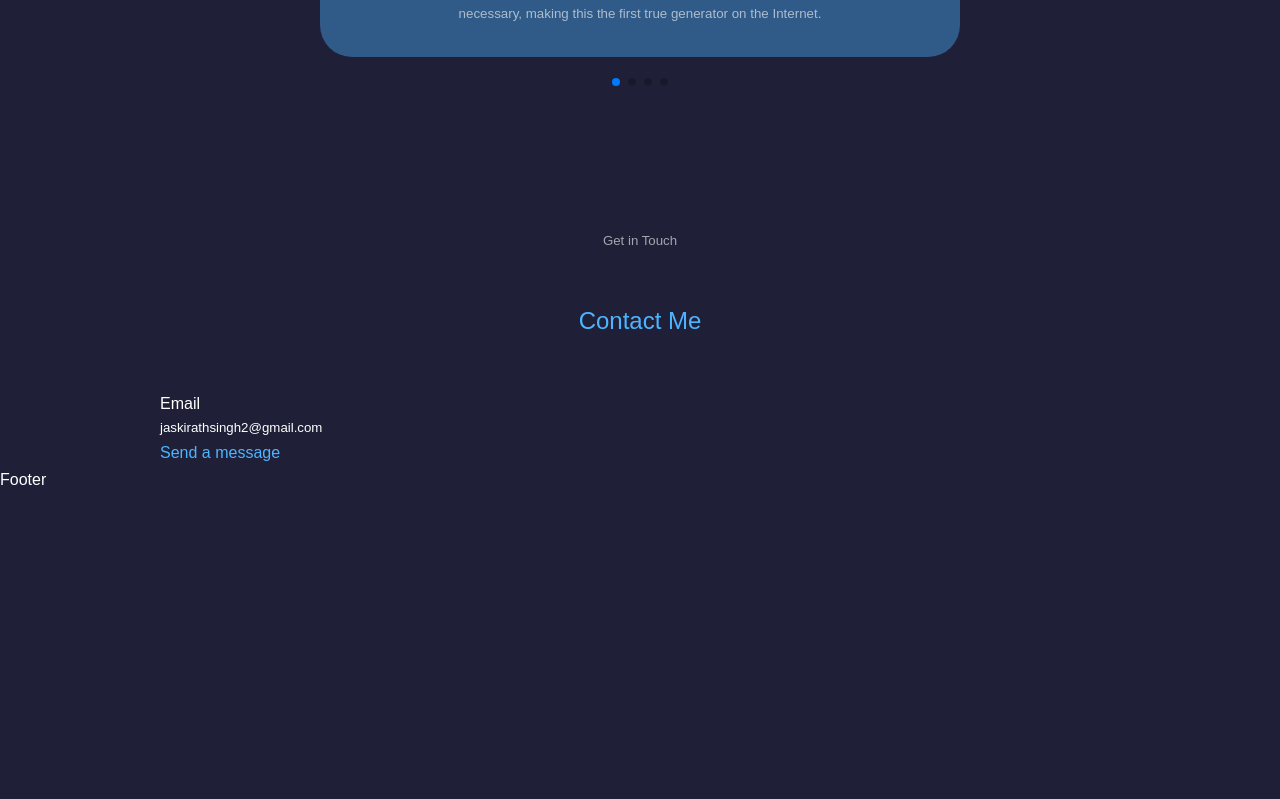
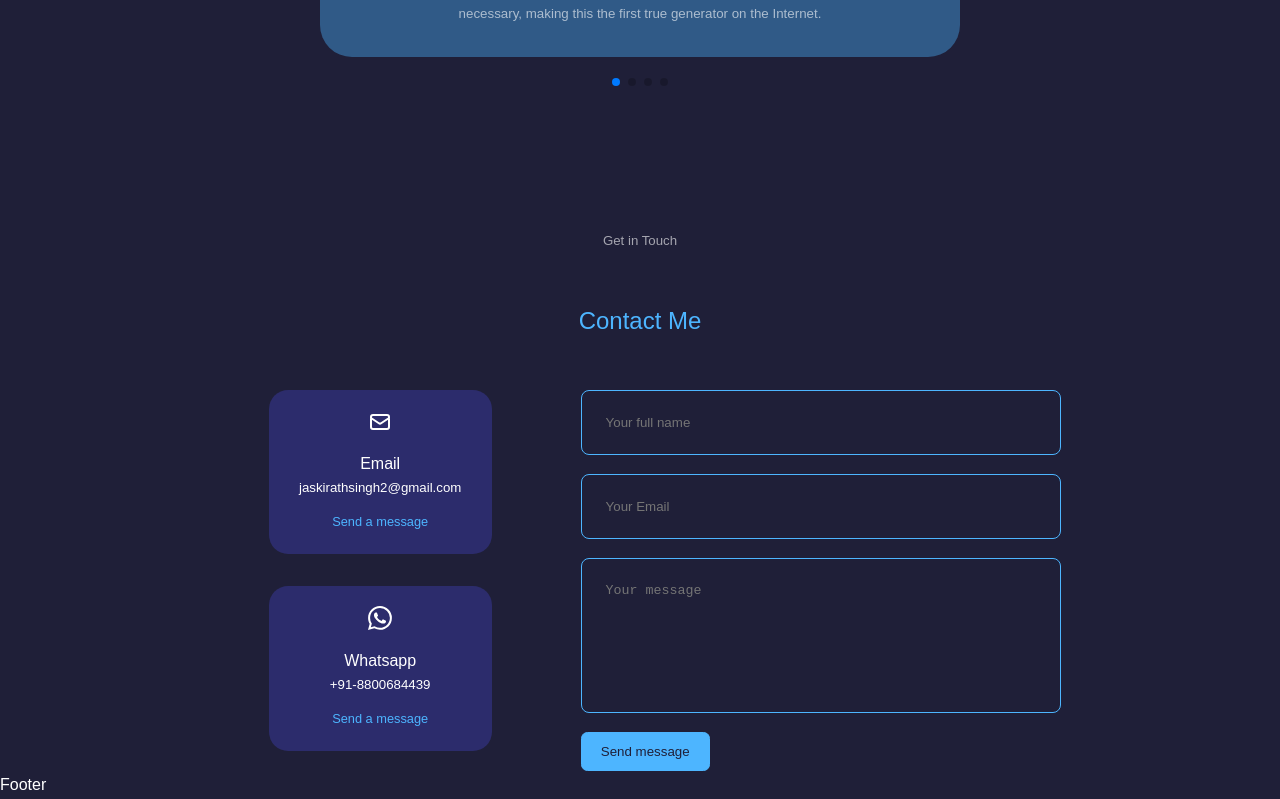
Before and after one commit to jassiyo/React.js-portfolio, a React (Create React App) app: page /about in a window 1280 px wide. Shown: the part 4539-5338 px from the top of the page. Before the commit the page ends 5033 px from the top, so only its background shows below. Built offline with nearby package versions, Linux system fonts and the light colour scheme.

Commit message:
contact section don

```diff
--- a/src/components/About/about.css
+++ b/src/components/About/about.css
@@ -42,6 +42,7 @@
 }
 .aboutCard:hover{
     background: var(--color-primary-variant);
+    background: transparent;
     transition: var(--transition);
 }
 
--- a/src/components/Contact/Contact.js
+++ b/src/components/Contact/Contact.js
@@ -1,5 +1,7 @@
 import React from 'react'
-import {HiOutlineMail} from "react-icons"
+import "../Contact/contact.css"
+import {HiOutlineMail} from "react-icons/hi"
+import {BsWhatsapp} from "react-icons/bs"
 
 const Contact = () => {
   return (
@@ -10,13 +12,26 @@
       <div className='container contactContainer'>
         <div className='contactOptions'>
           <article className='contactOption'>
+            < HiOutlineMail className='contactOptionIcon' />
             <h4>Email</h4>
             <h5>jaskirathsingh2@gmail.com</h5>
-            <a href='jaskirathsingh2@gmail.com'> Send a message  </a>
+            <a href='mailto:jaskirathsingh2@gmail.com'> Send a message  </a>
+          </article>
+
+          <article className='contactOption'>
+            < BsWhatsapp className='contactOptionIcon' />
+            <h4>Whatsapp</h4>
+            <h5>+91-8800684439</h5>
+            <a href='https://api.whatsapp.com/send?phone=+918800684439'> Send a message </a>
           </article>
         </div>
         {/* End of Contact option */}
-        <form action=''></form>
+        <form action=''>
+          <input type='text' name='name' placeholder='Your full name' required/>
+          <input type='email' name='email' placeholder='Your Email' required/>
+          <textarea name='message' rows={7} placeholder='Your message' required></textarea>
+          <button type='submit' className='btn btn-primary'>Send message</button>
+        </form>
       </div>
     </section>
   )
--- a/src/components/Contact/contact.css
+++ b/src/components/Contact/contact.css
@@ -0,0 +1,69 @@
+.container.contactContainer{
+    width: 58%;
+    display: grid;
+    grid-template-columns: 30% 58%;
+    gap: 12%;
+}
+
+.contactOptions{
+    display: flex;
+    flex-direction: column;
+    gap: 2rem;
+}
+.contactOption{
+    background-color: var(--color-bg-variant);
+    padding: 1.2rem;
+    border-radius: 1.2rem;
+    text-align: center;
+    border: 1px solid transparent;
+    transition: var(--transition);
+}
+.contactOption:hover{
+    background-color: transparent;
+    box-shadow: inset 0px 0px 8px 0px var(--color-primary) ;
+    border-color: var(--color-primary);
+}
+
+.contactOptionIcon{
+    font-size: 1.5rem;
+    margin-bottom: 0.5rem;
+}
+.contactOption a{
+    margin-top: 0.7rem;
+    display: inline-block;
+    font-size: 0.8rem;
+}
+/*============================{Form}=================================== */
+form{
+    display: flex;
+    flex-direction: column;
+    gap: 1.2rem;
+    color: aliceblue;
+}
+
+input, textarea{
+    width: 100%;
+    padding: 1.5rem;
+    border-radius: 0.5rem;
+    background: transparent;
+    border: 1px solid var(--color-primary);
+    resize: none;
+    color: white    ;
+}
+
+
+/* ============ MEDIA QUERY (MEDIUM DEVICES)==========*/
+
+@media screen and (max-width:1024px){
+    .container.contactContainer{
+        grid-template-columns: 1fr;
+        gap: 2rem;
+    }
+}
+/* ============ MEDIA QUERY (SMALL DEVICES)==========*/
+
+@media screen and (max-width:600PX){
+    .container.contactContainer{
+        width: var(--container-width-sm);
+}
+}
--- a/src/components/Expirence/expirence.css
+++ b/src/components/Expirence/expirence.css
@@ -12,6 +12,10 @@
 }
 .expirenceContainer > div:hover{
     background-color: var(--color-primary-variant);
+    background: transparent;
+    border: 1px solid var(--color-primary);
+    box-shadow: inset 0px 0px 8px 0px var(--color-primary) ;
+
 }
 
 .expirenceContainer > div h3{
```
